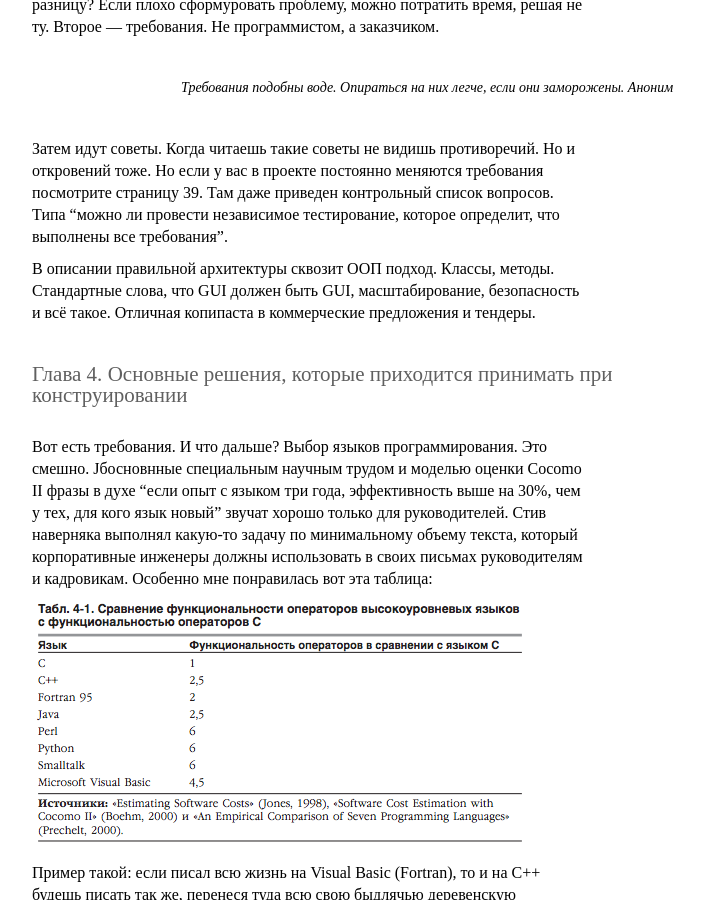
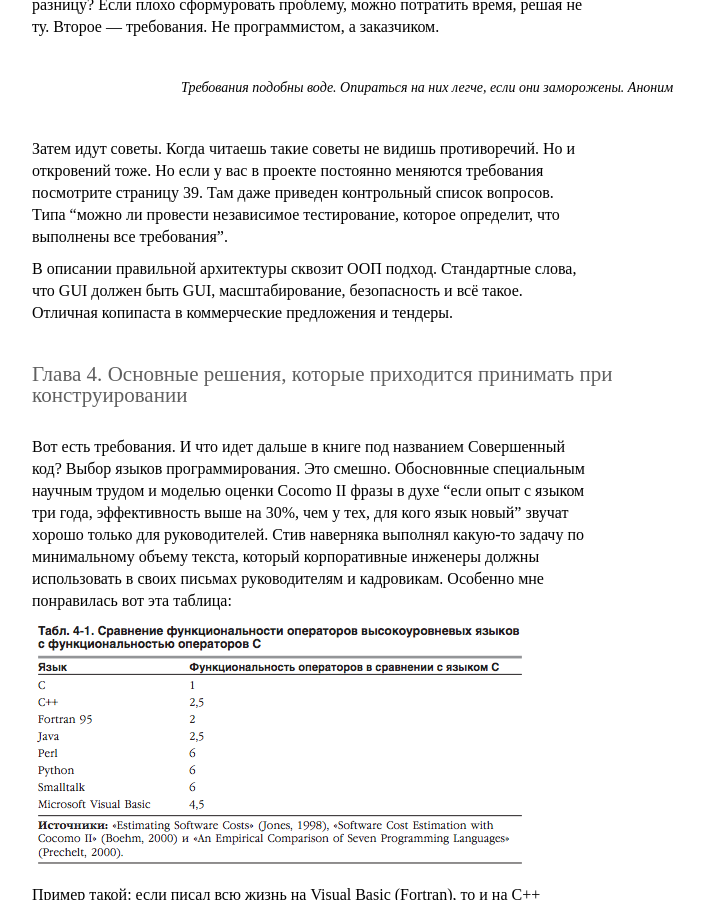
Before and after one commit to ptmt/ptmt.github.com, a Jekyll site: the page built from _posts/2014-09-01-code-complete.md, in a window 1280 px wide and 900 px high, scrolled down 3215 px. Shown: the whole window, without its empty margins (128-832 px from the left). Built offline with Jekyll 4.4.1, drawn with Linux system fonts in a browser that asks for light colours; Markdown is read by kramdown in place of the engine named in the settings.

Commit message:
Update 2014-09-01-code-complete.md

```diff
--- a/_posts/2014-09-01-code-complete.md
+++ b/_posts/2014-09-01-code-complete.md
@@ -57,11 +57,11 @@ title: Совершенный код, ч.1
 
 Затем идут советы. Когда читаешь такие советы не видишь противоречий. Но и откровений тоже. Но если у вас в проекте постоянно меняются требования посмотрите страницу 39. Там даже приведен контрольный список вопросов. Типа “можно ли провести независимое тестирование, которое определит, что выполнены все требования”.
 
-В описании правильной архитектуры сквозит ООП подход. Классы, методы. Стандартные слова, что GUI должен быть GUI, масштабирование, безопасность и всё такое. Отличная копипаста в коммерческие предложения и тендеры.
+В описании правильной архитектуры сквозит ООП подход. Стандартные слова, что GUI должен быть GUI, масштабирование, безопасность и всё такое. Отличная копипаста в коммерческие предложения и тендеры.
 
 ## Глава 4. Основные решения, которые приходится принимать при конструировании
 
-Вот есть требования. И что дальше? Выбор языков программирования. Это смешно. Jбосновнные специальным научным трудом и моделью оценки Cocomo II фразы в духе “если опыт с языком три года, эффективность выше на 30%, чем у тех, для кого язык новый” звучат хорошо только для руководителей. Стив наверняка выполнял какую-то задачу по минимальному объему текста, который корпоративные инженеры должны использовать в своих письмах руководителям и кадровикам. Особенно мне понравилась вот эта таблица:
+Вот есть требования. И что идет дальше в книге под названием Совершенный код? Выбор языков программирования. Это смешно. Обосновнные специальным научным трудом и моделью оценки Cocomo II фразы в духе “если опыт с языком три года, эффективность выше на 30%, чем у тех, для кого язык новый” звучат хорошо только для руководителей. Стив наверняка выполнял какую-то задачу по минимальному объему текста, который корпоративные инженеры должны использовать в своих письмах руководителям и кадровикам. Особенно мне понравилась вот эта таблица:
 
 ![Глава 4, таблица](/img/cc/4.png)
 
@@ -190,7 +190,7 @@ Cat. Создайте класс Claws (когти) и включите его
 В качестве вывода приводятся 100 и 1 причина, почему классы стоит создавать, просто потому что классы выступают в роли всего вообще. Ни одной причины, зачем создавать алгебраический тип данных, например, и понятно почему, но в сущности их легко выделить оттуда. И если есть модульность и типы данных, то отсуствие классических классов из этой главы не помешает написать совершенный код.
 
 
-Глава 7. Высококачественные методы
+## Глава 7. Высококачественные методы
 
 Наши “высококачественные методы” 18 лет на рынке интернета, изготовлены из прекрасного и чистого кода на php и на каждый метод имеется своя лицензия от РосДжаваМетодНадзора. Гарантия 3 года.
 
```
Also changed, not shown: other parts of _posts/2014-09-01-code-complete.md (+3 -0 lines).
